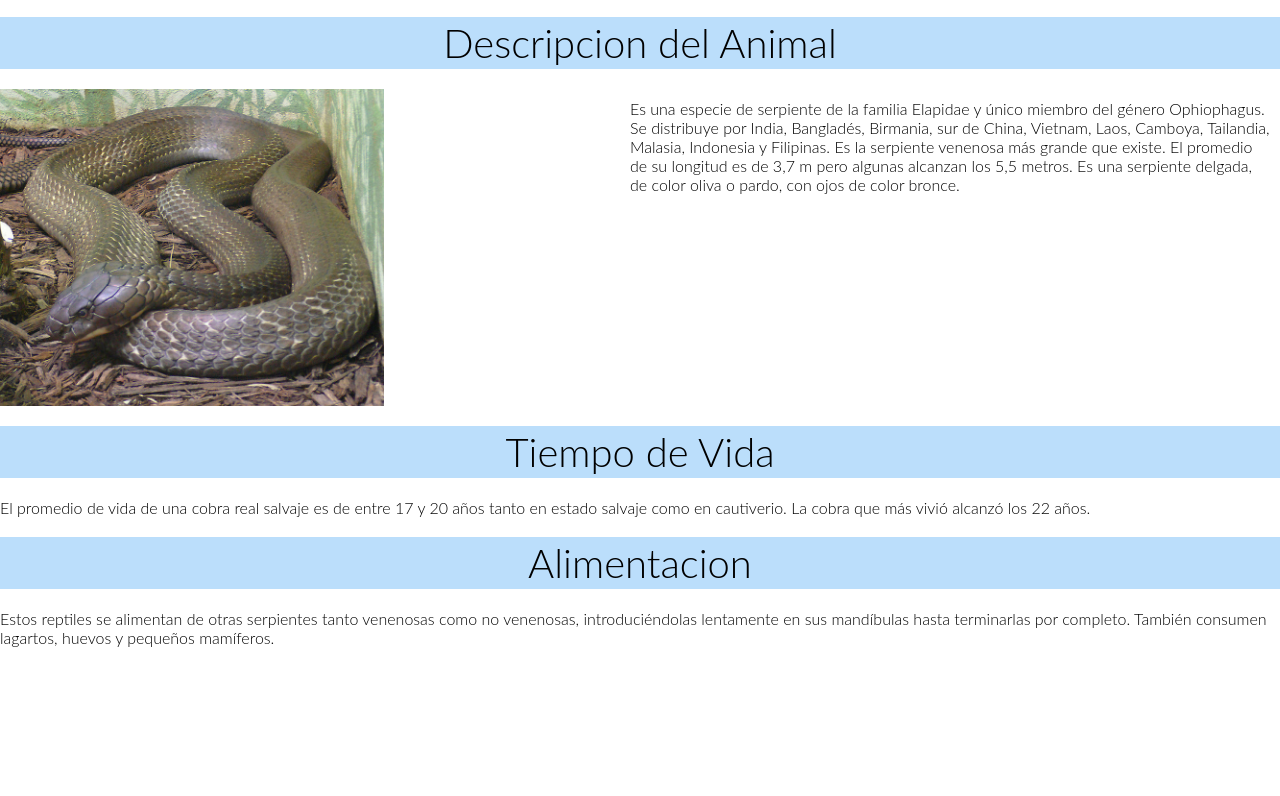
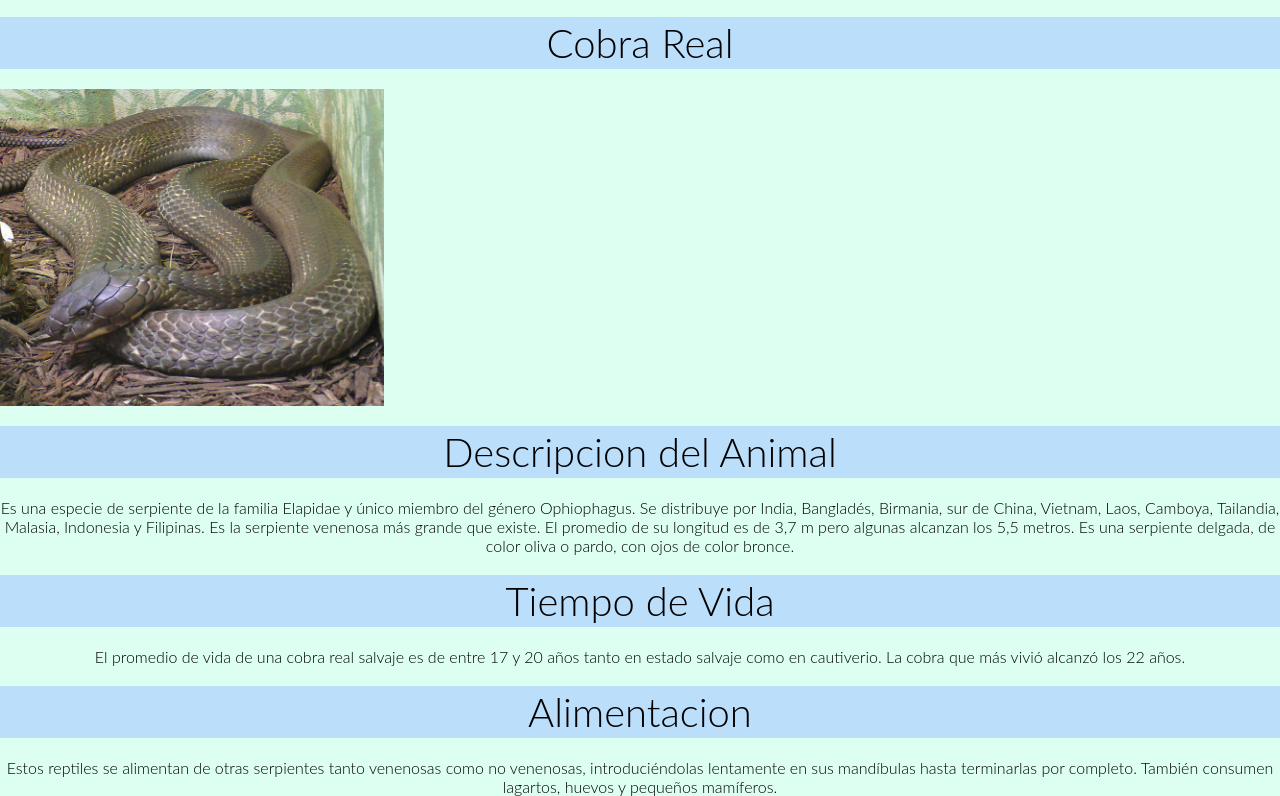
Before and after one commit to GodGilby/AnimalCare, a plain HTML site: page CobraReal.html in a window 1280 px wide. Shown: the part 73-869 px from the top of the page. Before the commit the page ends 800 px from the top, so only its background shows below. Drawn offline with Linux system fonts and the light colour scheme.

Commit message:
parrafocentrado

```diff
--- a/CSS/style.css
+++ b/CSS/style.css
@@ -3,7 +3,6 @@
   padding: 0;
      font-family: 'Lato', sans-serif;
       font-weight:300;
-
 }
 
 header{
@@ -76,7 +75,9 @@ line-height:50px;
 
 }
 
-
+body{
+    background-color: #DCFFF1;
+}
 
 
 .columna-izquierda{
@@ -148,7 +149,9 @@ line-height:50px;
 
 }
 
-
+.parrafocentrado{
+    text-align: center;
+}
 
 @media screen and (max-width: 768px) {
 
--- a/CobraReal.html
+++ b/CobraReal.html
@@ -23,13 +23,15 @@
       </nav>
     </header>
      </body>
+     <h1 id="Titulo">Cobra Real</h1>
+     <img src="Imagenes/cobrareal.jpg" width="30%">
      <h2 class="TituloH2">Descripcion del Animal</h2>
-     <p class="columna-derecha">Es una especie de serpiente de la familia Elapidae y único miembro del género Ophiophagus. Se distribuye por India, Bangladés, Birmania, sur de China, Vietnam, Laos, Camboya, Tailandia, Malasia, Indonesia y Filipinas. Es la serpiente venenosa más grande que existe. El promedio de su longitud es de 3,7 m pero algunas alcanzan los 5,5 metros. Es una serpiente delgada, de color oliva o pardo, con ojos de color bronce.</p>
-     <img src="Imagenes/cobrareal.jpg" width="30%">
+     <p class="parrafocentrado">Es una especie de serpiente de la familia Elapidae y único miembro del género Ophiophagus. Se distribuye por India, Bangladés, Birmania, sur de China, Vietnam, Laos, Camboya, Tailandia, Malasia, Indonesia y Filipinas. Es la serpiente venenosa más grande que existe. El promedio de su longitud es de 3,7 m pero algunas alcanzan los 5,5 metros. Es una serpiente delgada, de color oliva o pardo, con ojos de color bronce.</p>
+
      <h2 class="TituloH2">Tiempo de Vida</h2>
-        <p>El promedio de vida de una cobra real salvaje es de entre 17 y 20 años tanto en estado salvaje como en cautiverio. La cobra que más vivió alcanzó los 22 años.</p>
+        <p class="parrafocentrado">El promedio de vida de una cobra real salvaje es de entre 17 y 20 años tanto en estado salvaje como en cautiverio. La cobra que más vivió alcanzó los 22 años.</p>
         <h2 class="TituloH2">Alimentacion</h2>
-        <p>
+        <p class="parrafocentrado">
             Estos reptiles se alimentan de otras serpientes tanto venenosas como no venenosas, introduciéndolas lentamente en sus mandíbulas hasta terminarlas por completo. También consumen lagartos, huevos y pequeños mamíferos.</p>
 
 </html>
```
